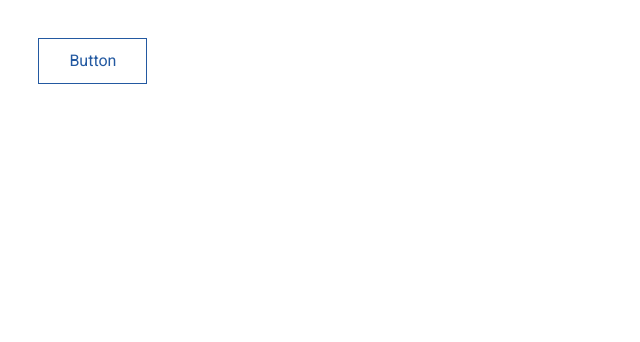
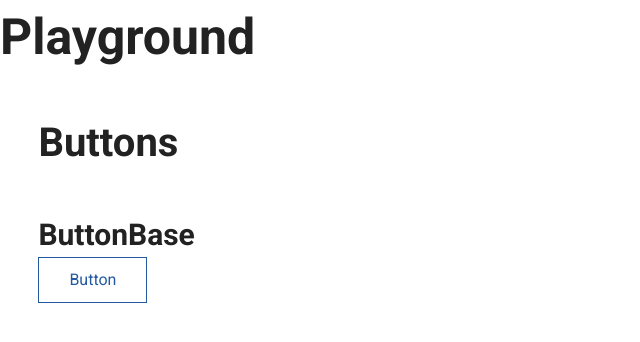
Before and after one commit to zuzuta22/zzlabs-nextjs-template, a Next.js app: page /playground in a window 1280 px wide. Shown: the top 342 px of the page, without its empty margins (0-640 px from the left). Built offline with nearby package versions, Linux system fonts and the light colour scheme.

Commit message:
feat: Add dynamic title component

```diff
--- /dev/null
+++ b/_src/components/ui/titles/dynamic-title/dynamic-title.module.scss
@@ -0,0 +1,30 @@
+@use '../../../../scss/globals/' as g;
+
+.h1,.h2,.h3,.h4,.h5,.h6,.div {
+  font-weight: 700;
+}
+.h1 {
+  font-size: 50px;
+}
+.h2 {
+  font-size: 40px;
+  margin-bottom: g.$marginPx__SM;
+  @include g.media('sm') {
+    margin-bottom: g.$marginVw__SM;
+  }
+}
+.h3 {
+  font-size: 30px;
+}
+.h4 {
+  font-size: 24px;
+}
+.h5 {
+  font-size: 18px;
+}
+.h6 {
+  font-size: 16px;
+}
+.div {
+  font-size: g.$default_fz;
+}
--- /dev/null
+++ b/_src/components/ui/titles/dynamic-title/dynamic-title.tsx
@@ -0,0 +1,12 @@
+import React from 'react';
+import styles from './dynamic-title.module.scss';
+import { DyanmicTitleType } from './dynamic-title.types';
+
+const DynamicTitle = (props: DyanmicTitleType) => {
+  const {tag = 'div', text} = props;
+  const className = styles[tag] || '';
+
+  return React.createElement(tag, {className}, text);
+}
+
+export default DynamicTitle;
--- /dev/null
+++ b/_src/components/ui/titles/dynamic-title/dynamic-title.types.ts
@@ -0,0 +1,4 @@
+export type DyanmicTitleType = {
+  tag?: 'h1' | 'h2' | 'h3' | 'h4' | 'h5' | 'h6' | 'div';
+  text: string;
+}
--- a/_src/scss/globals/_variables.scss
+++ b/_src/scss/globals/_variables.scss
@@ -5,6 +5,9 @@
 // fonts
 // $noto-sans: "Noto Sans JP", sans-serif;
 $robot: "Roboto", sans-serif;
+
+// font-size
+$default_fz: 18;
 
 // colour
 $c-base: #222;
--- /dev/null
+++ b/app/playground/_components/buttons/playground-buttons/playground-buttons.tsx
@@ -0,0 +1,24 @@
+import LayoutSectionInner from "@/_src/components/layouts/layout-secition-inner/layout-section-inner"
+import LayoutSection from "@/_src/components/layouts/layout-section/layout-section"
+import ButtonBase from "@/_src/components/ui/buttons/button-base/button-base"
+import DynamicTitle from "@/_src/components/ui/titles/dynamic-title/dynamic-title"
+
+const PlaygroundButtons = () => {
+  return (
+    <LayoutSection>
+      <LayoutSectionInner>
+        <DynamicTitle
+          tag={"h2"}
+          text={"Buttons"}
+        />
+        <DynamicTitle tag={"h3"} text={"ButtonBase"} />
+        <ButtonBase
+          text={'Button'}
+          type={'rectangle'}
+        />
+      </LayoutSectionInner>
+    </LayoutSection>
+  )
+}
+
+export default PlaygroundButtons;
--- a/app/playground/page.tsx
+++ b/app/playground/page.tsx
@@ -1,17 +1,12 @@
-import LayoutSectionInner from "@/_src/components/layouts/layout-secition-inner/layout-section-inner";
-import LayoutSection from "@/_src/components/layouts/layout-section/layout-section";
-import ButtonBase from "@/_src/components/ui/buttons/button-base/button-base";
+import PlaygroundButtons from "./_components/buttons/playground-buttons/playground-buttons";
+import DynamicTitle from "@/_src/components/ui/titles/dynamic-title/dynamic-title";
 
 const Playground = () => {
   return (
-    <LayoutSection>
-      <LayoutSectionInner>
-        <ButtonBase
-          text={'Button'}
-          type={'rectangle'}
-        />
-      </LayoutSectionInner>
-    </LayoutSection>
+    <>
+      <DynamicTitle tag={"h1"} text={"Playground"} />
+      <PlaygroundButtons />
+    </>
   )
 }
 
```
